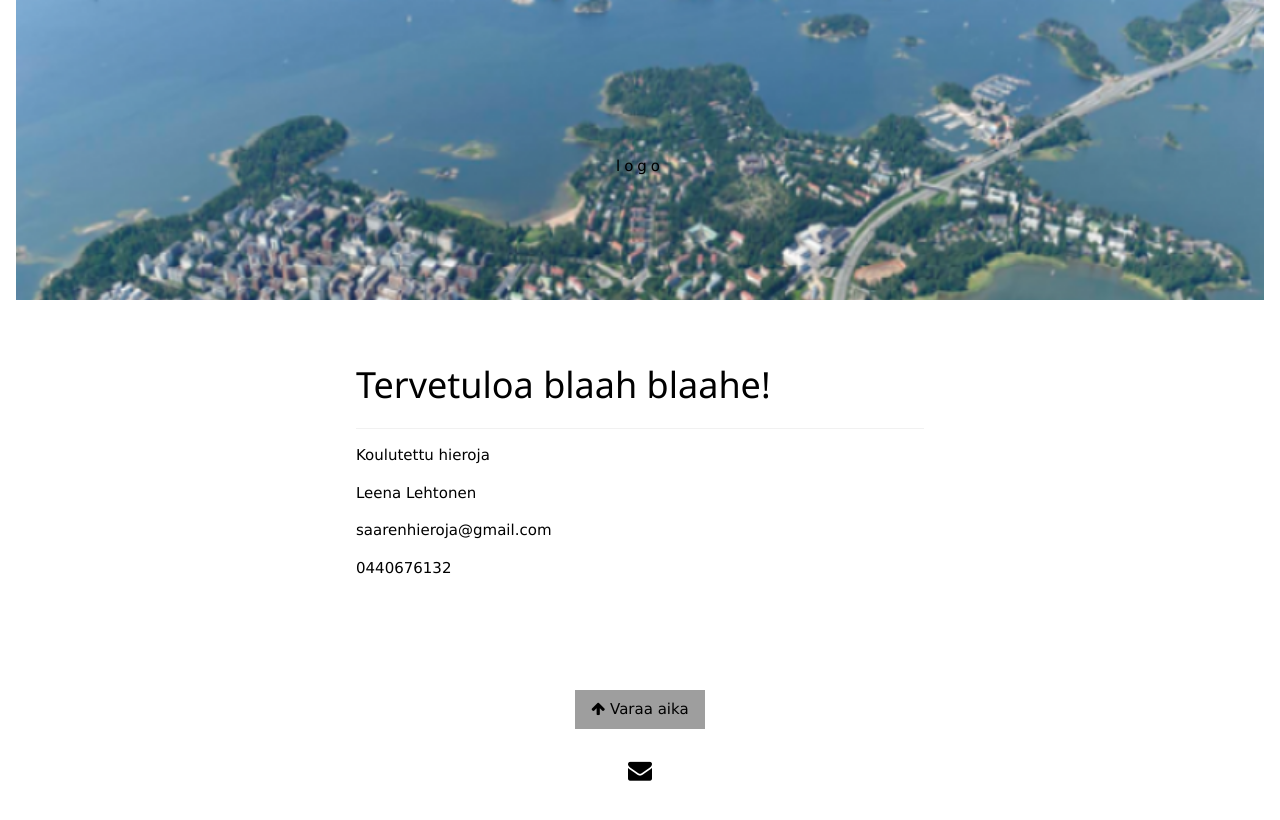
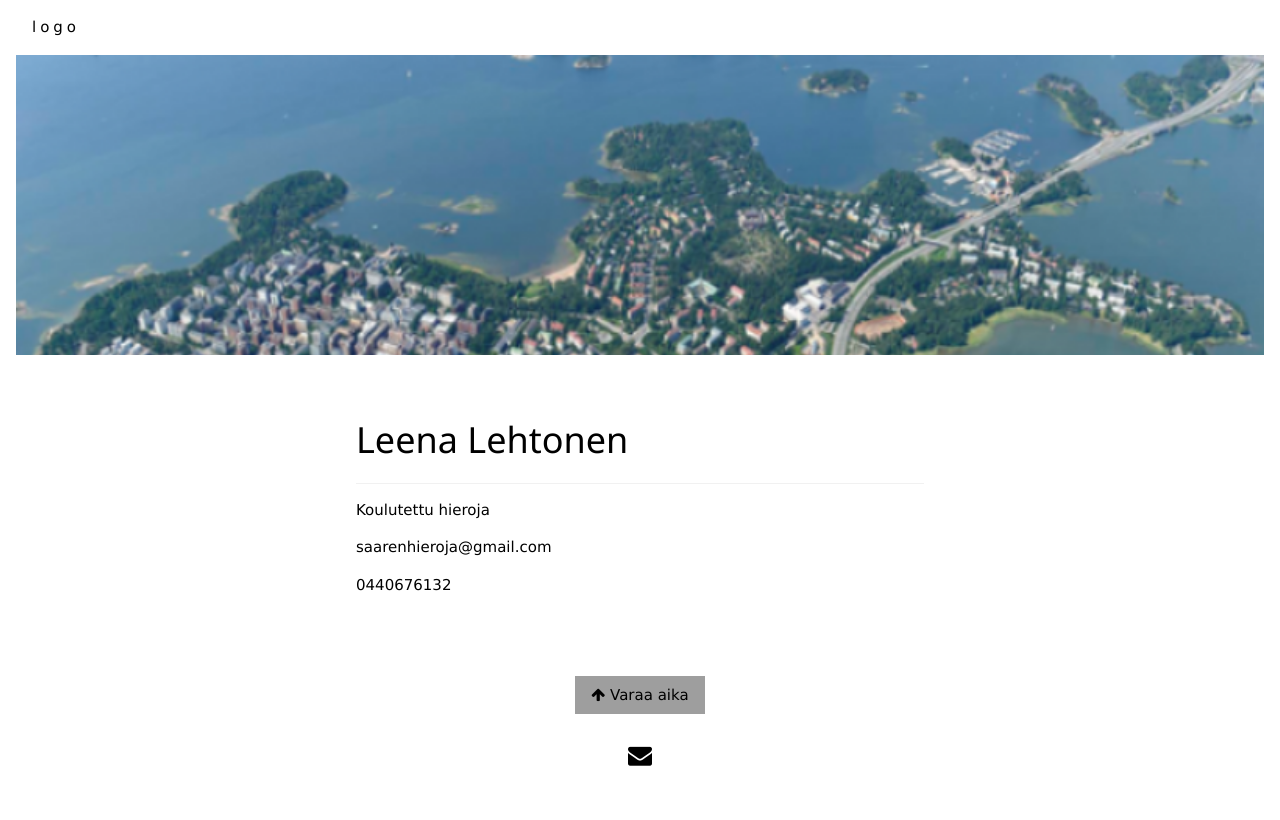
Before and after one commit to saarenhieroja/saarenhieroja.github.io, a Jekyll site: the page index.html, which Jekyll copies as it is, in a window 1280 px wide. Shown: the top 820 px of the page. Built offline with Jekyll 4.4.1, drawn with Linux system fonts in a browser that asks for light colours.

Commit message:
Update index.html

```diff
--- a/index.html
+++ b/index.html
@@ -16,19 +16,17 @@
         <div class="w3-container">
 
 
-	<!-- LandingPage image -->
 	<div class="w3-display-container w3-content w3-wide" style="max-width:1500px;">
-		<div class="bg"></div>
-		<div class="w3-display-middle w3-margin-top w3-center">
+		<div class="w3-panel" style="backgroud-color:#005b82;">
 			logo
 		</div>
+		<div class="bg"></div>
 	</div>
 
 	<div class="w3-auto w3-content" style="max-width:600px">
 		<div class="w3-container w3-padding-32" >
-			<h1 class="w3-border-bottom w3-border-light-grey w3-padding-16">Tervetuloa blaah blaahe!</h1>
+			<h1 class="w3-border-bottom w3-border-light-grey w3-padding-16">Leena Lehtonen</h1>
 			<p>Koulutettu hieroja</p>
-			<p>Leena Lehtonen</p>
 			<p>saarenhieroja@gmail.com</p>
 			<p>0440676132</p>
 		</div>
@@ -37,7 +35,7 @@
 
         </div>
 
-		<div class="w3-center w3-padding-64">
+		<div class="w3-center w3-padding-32">
 
 		<a href="#home" class="w3-button w3-grey"><i class="fa fa-arrow-up"></i> Varaa aika</a>
 		 <div class="w3-xlarge w3-section">
```
Also changed, not shown: other parts of index.html (+1 -1 lines).
